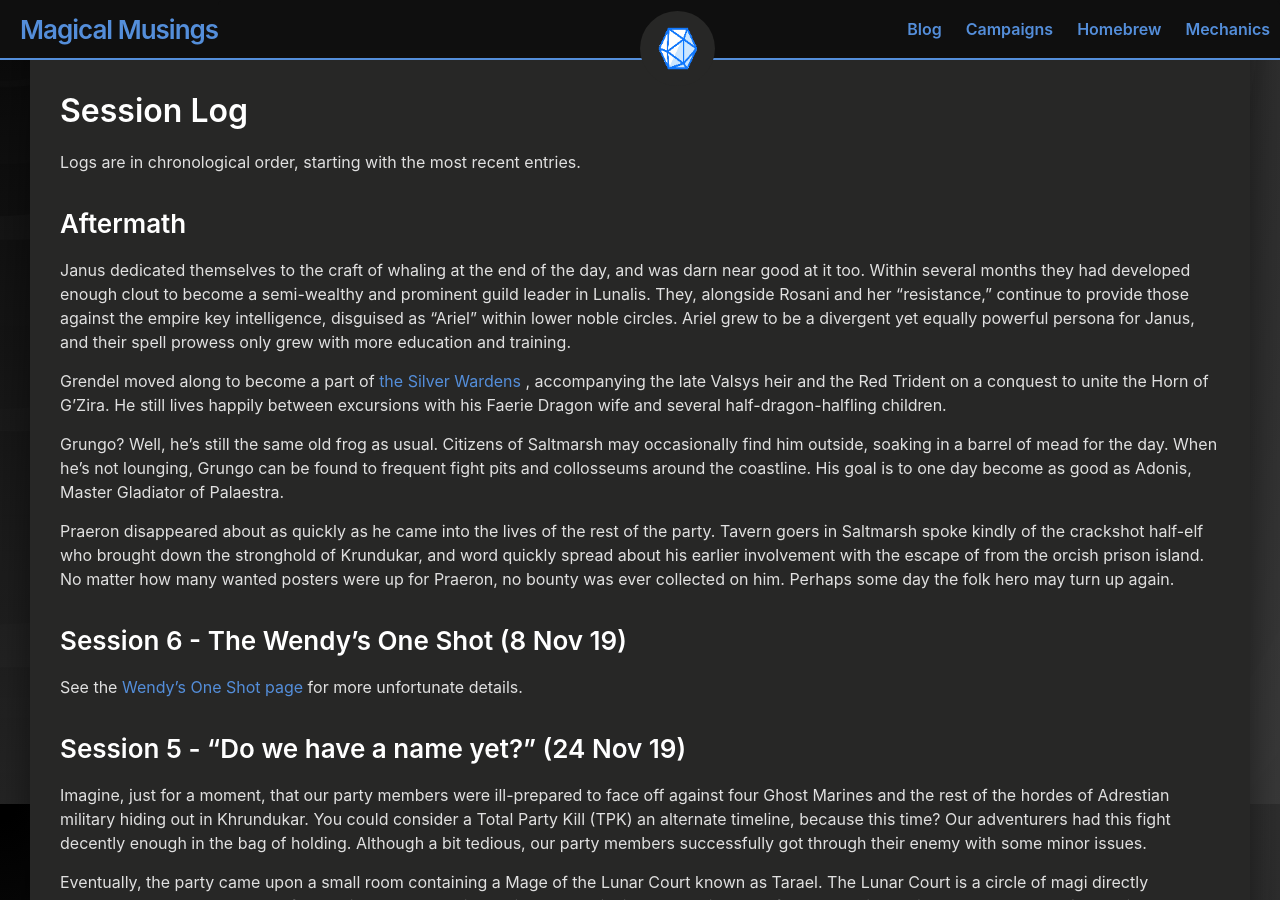
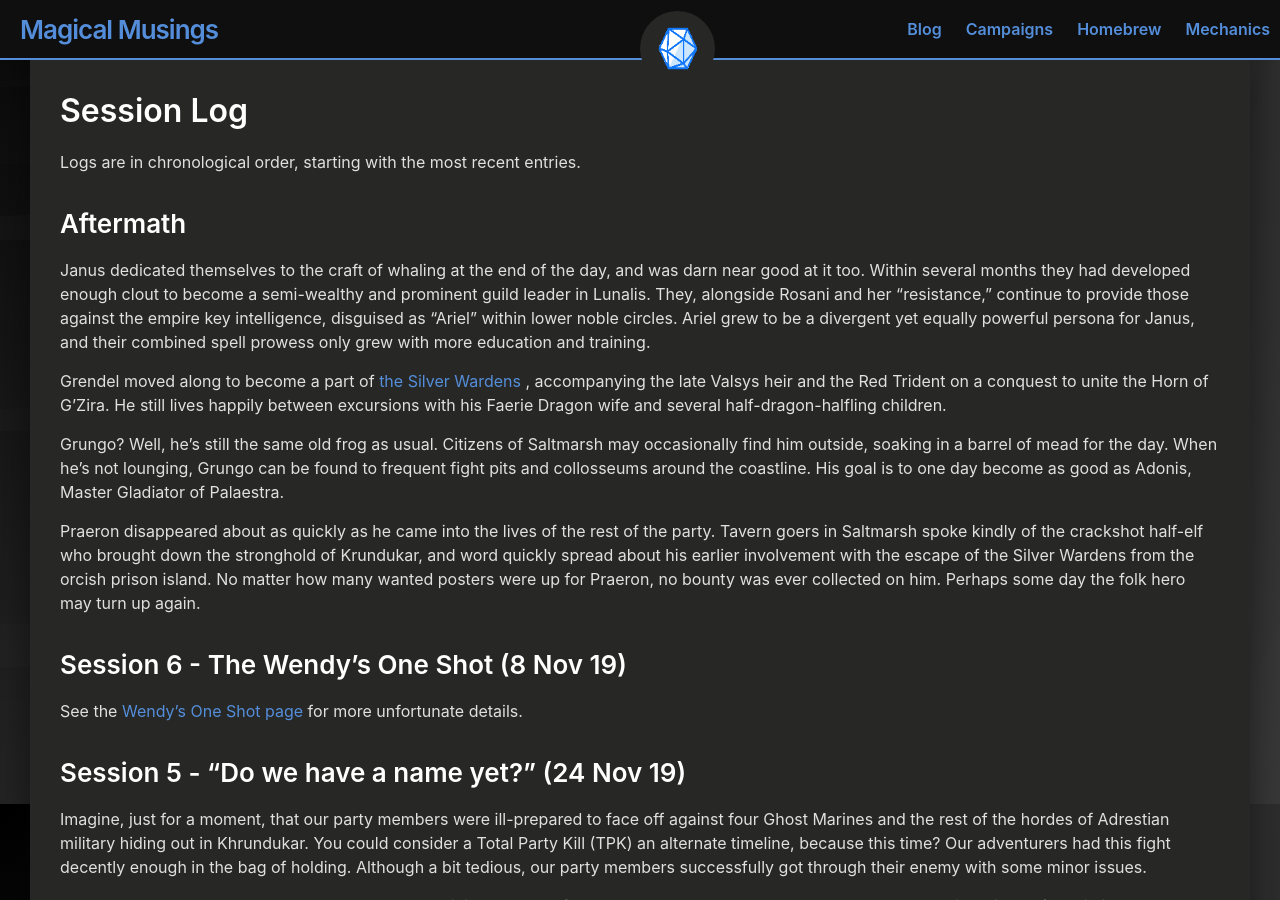
Before and after one commit to andersthemagi/magicalmusings.github.io, a Jekyll site: the page built from _posts/2020-10-05-campaign-pmef.md, in a window 1280 px wide and 900 px high, scrolled down 1116 px. Built offline with Jekyll 4.4.1, drawn with Linux system fonts in a browser that asks for light colours.

Commit message:
Update 2020-10-05-campaign-pmef.md

```diff
--- a/_posts/2020-10-05-campaign-pmef.md
+++ b/_posts/2020-10-05-campaign-pmef.md
@@ -39,13 +39,13 @@ Logs are in chronological order, starting with the most recent entries.
 
 ### Aftermath
 
-Janus dedicated themselves to the craft of whaling at the end of the day, and was darn near good at it too. Within several months they had developed enough clout to become a semi-wealthy and prominent guild leader in Lunalis. They, alongside Rosani and her "resistance," continue to provide those against the empire key intelligence, disguised as "Ariel" within lower noble circles. Ariel grew to be a divergent yet equally powerful persona for Janus, and their spell prowess only grew with more education and training.
+Janus dedicated themselves to the craft of whaling at the end of the day, and was darn near good at it too. Within several months they had developed enough clout to become a semi-wealthy and prominent guild leader in Lunalis. They, alongside Rosani and her "resistance," continue to provide those against the empire key intelligence, disguised as "Ariel" within lower noble circles. Ariel grew to be a divergent yet equally powerful persona for Janus, and their combined spell prowess only grew with more education and training.
 
 Grendel moved along to become a part of <a href="https://magicalmusings.github.io/one-shots/wendys/"> the Silver Wardens </a>, accompanying the late Valsys heir and the Red Trident on a conquest to unite the Horn of G'Zira. He still lives happily between excursions with his Faerie Dragon wife and several half-dragon-halfling children.
 
 Grungo? Well, he's still the same old frog as usual. Citizens of Saltmarsh may occasionally find him outside, soaking in a barrel of mead for the day. When he's not lounging, Grungo can be found to frequent fight pits and collosseums around the coastline. His goal is to one day become as good as Adonis, Master Gladiator of Palaestra.
 
-Praeron disappeared about as quickly as he came into the lives of the rest of the party. Tavern goers in Saltmarsh spoke kindly of the crackshot half-elf who brought down the stronghold of Krundukar, and word quickly spread about his earlier involvement with the escape of  from the orcish prison island. No matter how many wanted posters were up for Praeron, no bounty was ever collected on him. Perhaps some day the folk hero may turn up again.
+Praeron disappeared about as quickly as he came into the lives of the rest of the party. Tavern goers in Saltmarsh spoke kindly of the crackshot half-elf who brought down the stronghold of Krundukar, and word quickly spread about his earlier involvement with the escape of the Silver Wardens from the orcish prison island. No matter how many wanted posters were up for Praeron, no bounty was ever collected on him. Perhaps some day the folk hero may turn up again.
 
 ### Session 6 - The Wendy's One Shot (8 Nov 19)
 
```
